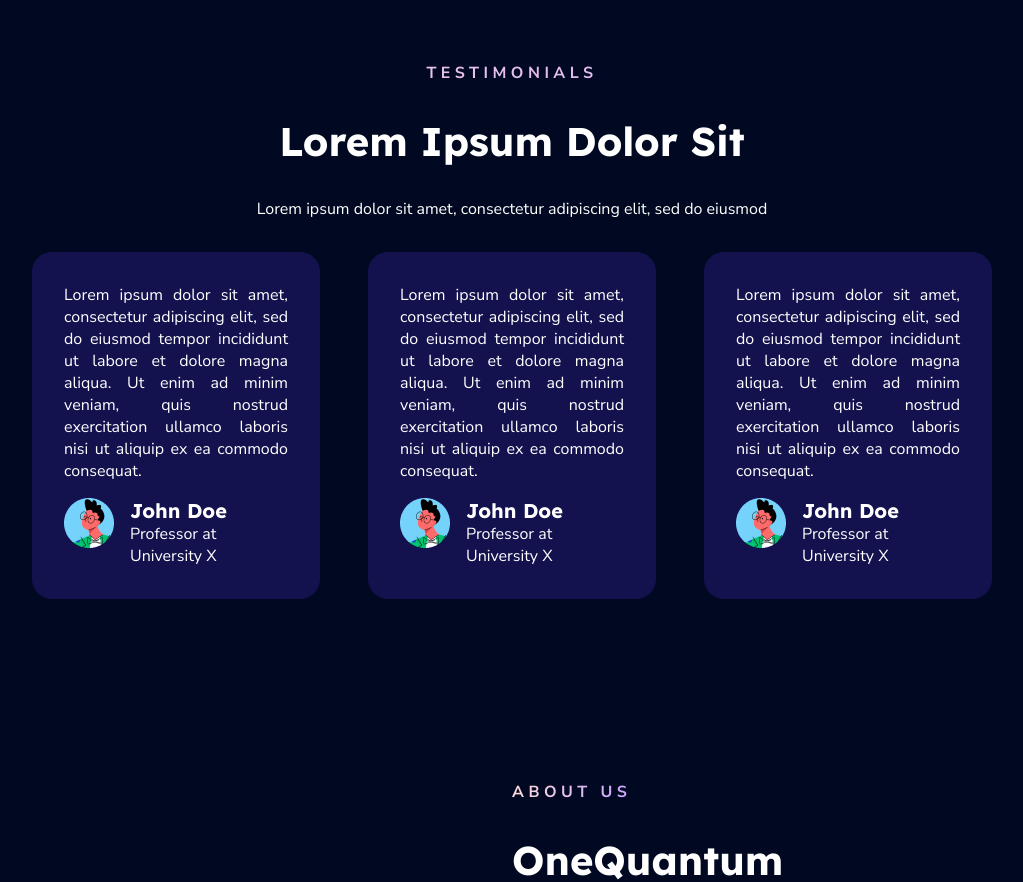
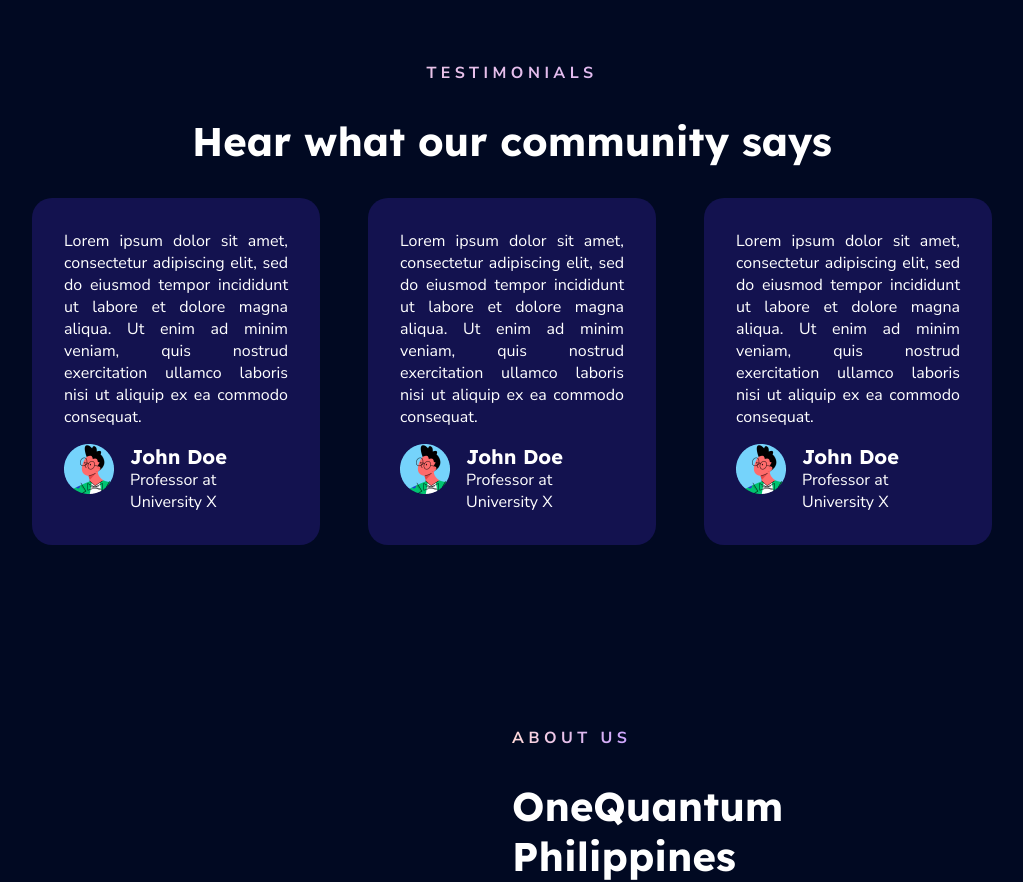
Before and after one commit to OQPH-Web-Projects/OQPH-Main-Website, a React (Create React App) app: page / in a window 1280 px wide. Shown: the part 1088-1970 px from the top of the page, without its empty margins (128-1151 px from the left). Built offline with nearby package versions, Linux system fonts and the light colour scheme.

Commit message:
chore: comment out detailedAboutImage

```diff
--- a/src/pages/Home/Home.js
+++ b/src/pages/Home/Home.js
@@ -14,7 +14,7 @@ import './Home.css';
 
 // Images
 import aboutImage from '../../assets/about-image.png';
-import detailedAboutImage from '../../assets/detailed-about-image.png';
+// import detailedAboutImage from '../../assets/detailed-about-image.png';
 import iconPlaceholder from '../../assets/icon-placeholder.png';
 import backendNews from '../../assets/orgs/backend-news.png';
 import dostAsti from '../../assets/orgs/dost-asti.png';
@@ -77,8 +77,8 @@ function Home() {
 				<div className='testimonials'>
 					<div className='testimonial-text'>
 						<p className='caption'>Testimonials</p>
-						<h2>Lorem Ipsum Dolor Sit</h2>
-						<p>Lorem ipsum dolor sit amet, consectetur adipiscing elit, sed do eiusmod</p>
+						<h2>Hear what our community says</h2>
+						{/* <p>Lorem ipsum dolor sit amet, consectetur adipiscing elit, sed do eiusmod</p> */}
 					</div>
 					<div className='testimonial-cards'>
 						{
```
